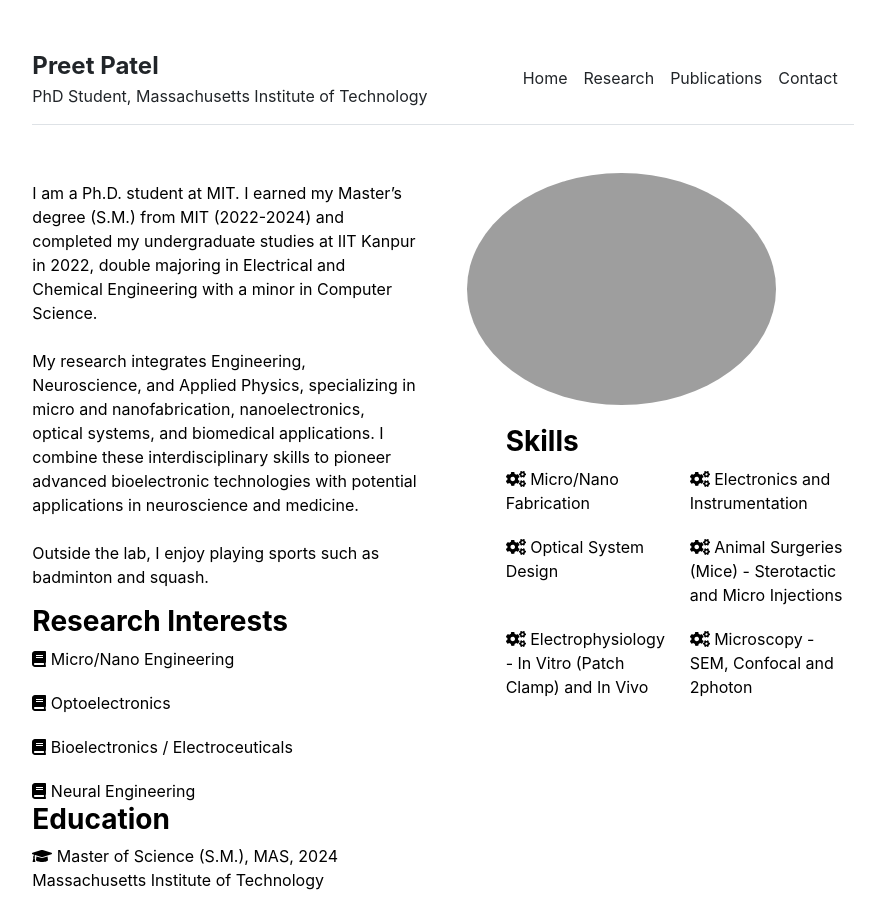
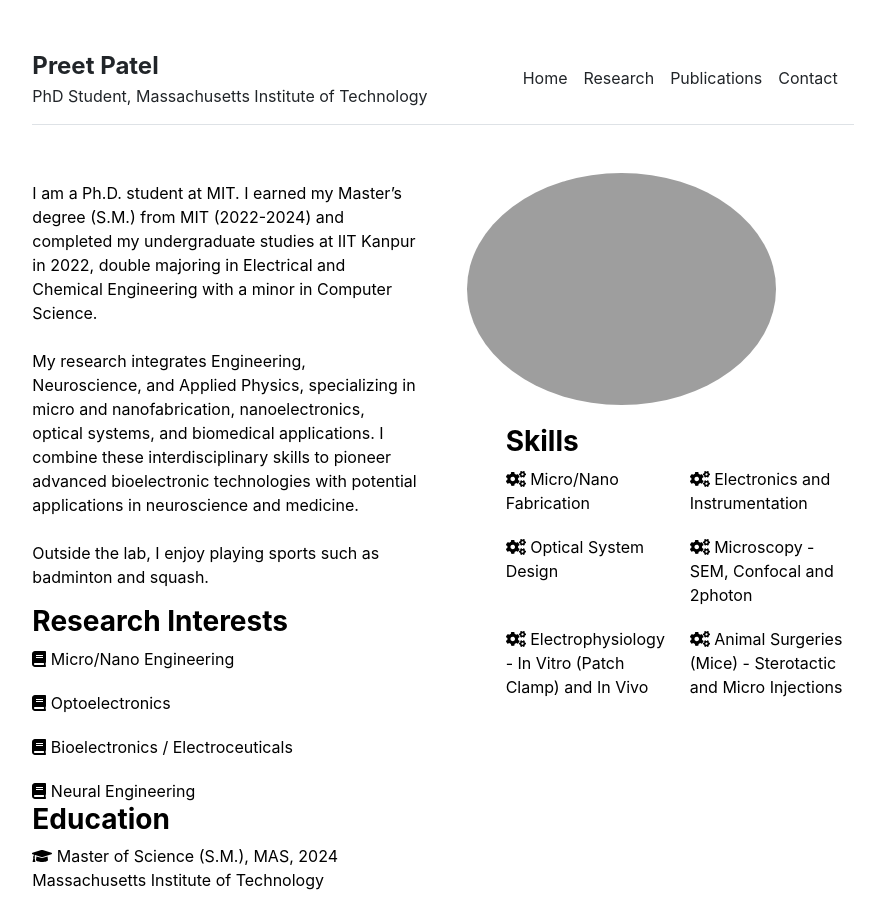
Before and after one commit to preet-mit/preet-mit, a Jekyll site: the page built from index.md, in a window 1280 px wide and 900 px high. Shown: the whole window, without its empty margins (197-1070 px from the left). Built offline with Jekyll 4.4.1, drawn with Linux system fonts in a browser that asks for light colours.

Commit message:
Update home.html

```diff
--- a/_layouts/home.html
+++ b/_layouts/home.html
@@ -17,9 +17,10 @@ layout: default
         <div style="flex: 1 1 40%;"><i class="fa fa-cogs"></i> Micro/Nano Fabrication</div>
         <div style="flex: 1 1 40%;"><i class="fa fa-cogs"></i> Electronics and Instrumentation</div>
         <div style="flex: 1 1 40%;"><i class="fa fa-cogs"></i> Optical System Design</div>
+        <div style="flex: 1 1 40%;"><i class="fa fa-cogs"></i> Microscopy - SEM, Confocal and 2photon</div>
+        <div style="flex: 1 1 40%;"><i class="fa fa-cogs"></i> Electrophysiology - In Vitro (Patch Clamp) and In Vivo</div>
         <div style="flex: 1 1 40%;"><i class="fa fa-cogs"></i> Animal Surgeries (Mice) - Sterotactic and Micro Injections</div>
-        <div style="flex: 1 1 40%;"><i class="fa fa-cogs"></i> Electrophysiology - In Vitro (Patch Clamp) and In Vivo</div>
-        <div style="flex: 1 1 40%;"><i class="fa fa-cogs"></i> Microscopy - SEM, Confocal and 2photon</div>
+
       </div>
     </div>
 
```
